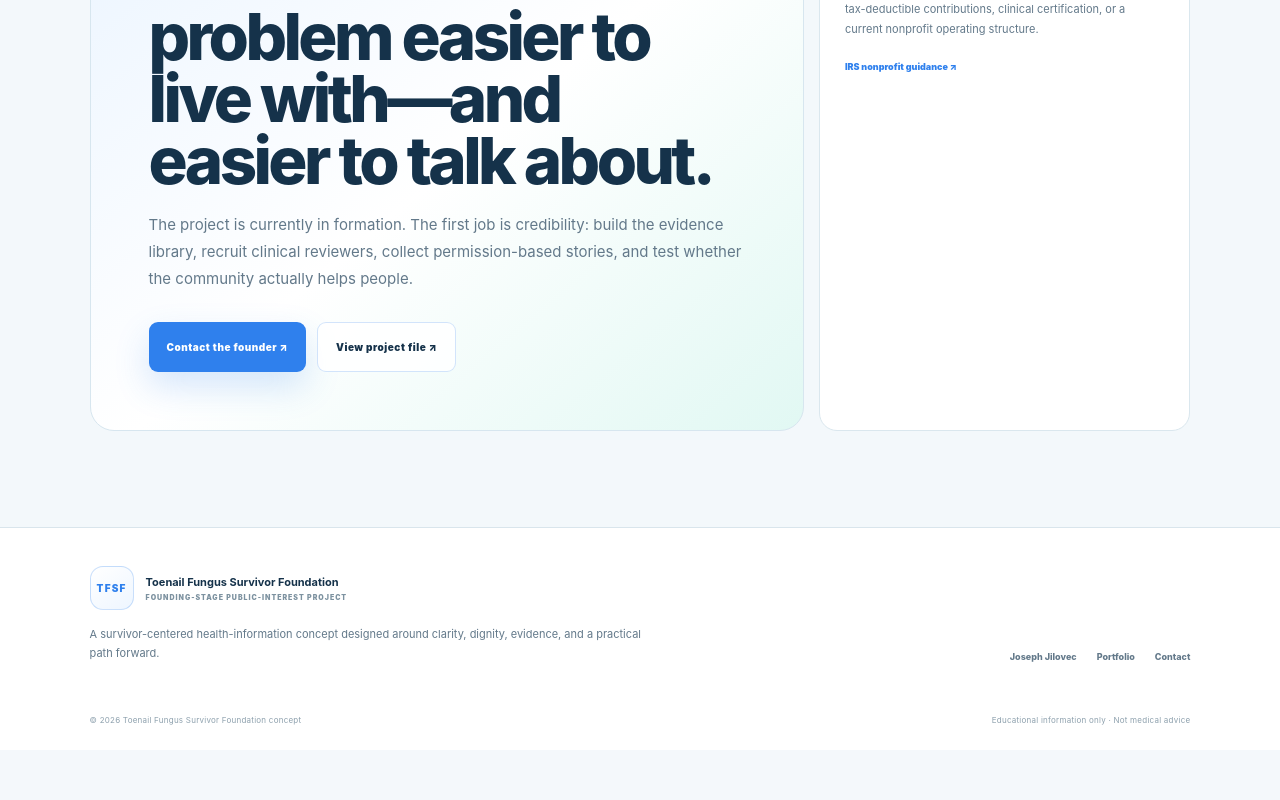
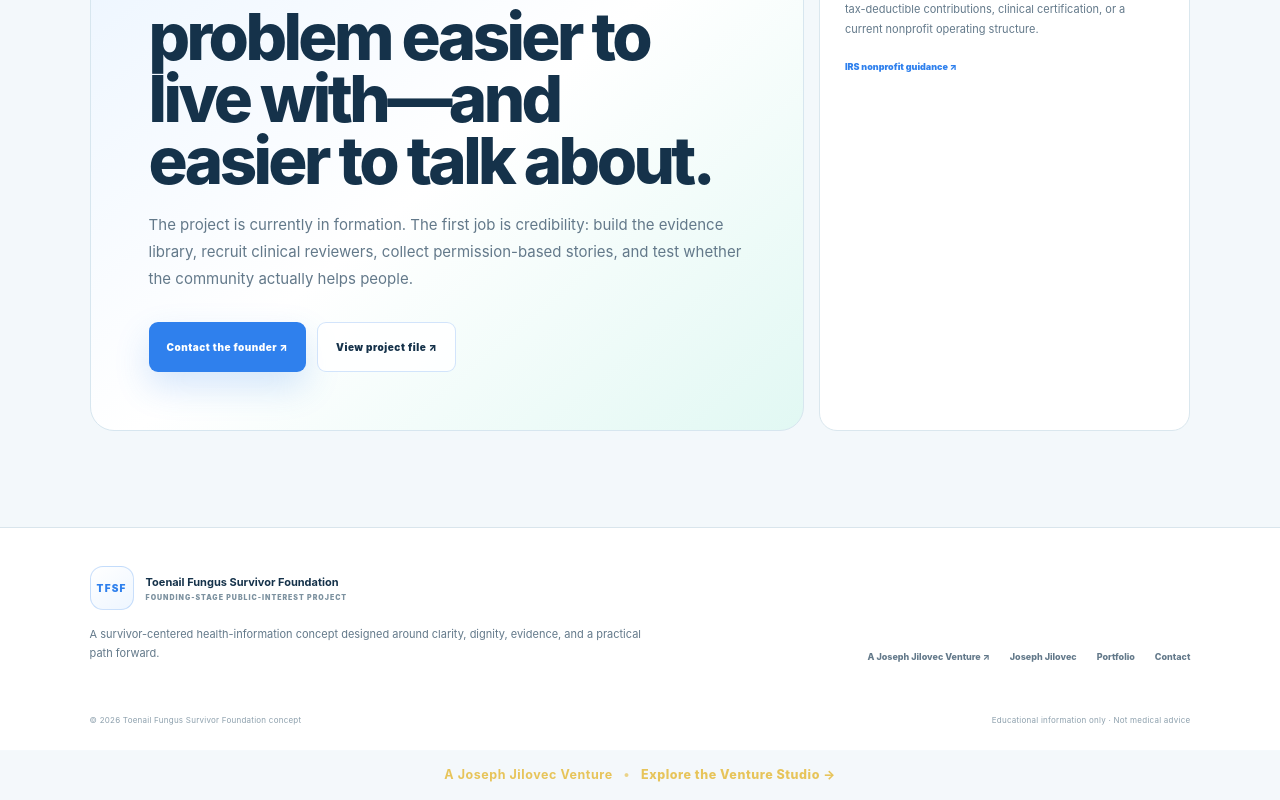
Before and after one commit to josephjilovec/tfsf, a Next.js app: page / in a window 1280 px wide. Shown: the part 7939-8739 px from the top of the page. Before the commit the page ends 8689 px from the top, so only its background shows below. Built offline with nearby package versions, Linux system fonts and the light colour scheme.

Commit message:
feat: add Joseph Jilovec venture portfolio link and studio bar

```diff
--- a/app/page.tsx
+++ b/app/page.tsx
@@ -581,6 +581,7 @@ export default function Home() {
         </div>
 
         <div className="footer-links">
+          <a href="https://josephjilovec.com/portfolio" target="_blank" rel="noopener noreferrer">A Joseph Jilovec Venture ↗</a>
           <a href="https://josephjilovec.com">Joseph Jilovec</a>
           <a href="https://josephjilovec.com/portfolio">Portfolio</a>
           <a href="https://josephjilovec.com/contact">Contact</a>
@@ -591,6 +592,7 @@ export default function Home() {
         <span>© 2026 Toenail Fungus Survivor Foundation concept</span>
         <span>Educational information only · Not medical advice</span>
       </div>
+      <div className="jj-venture-nav" style={{borderTop:'1px solid rgba(255,255,255,.10)',padding:'1rem 1.25rem 1.15rem',textAlign:'center',fontSize:'.78rem',letterSpacing:'.045em'}}><a href="https://josephjilovec.com/portfolio" target="_blank" rel="noopener noreferrer" style={{color:'#E7C45A',textDecoration:'none',fontWeight:700}}>A Joseph Jilovec Venture</a><span aria-hidden="true" style={{color:'#E7C45A',margin:'0 .65rem',opacity:.7}}>•</span><a href="https://josephjilovec.com/portfolio" target="_blank" rel="noopener noreferrer" style={{color:'#E7C45A',textDecoration:'none',fontWeight:800}}>Explore the Venture Studio →</a></div>
     </main>
   );
 }
```
